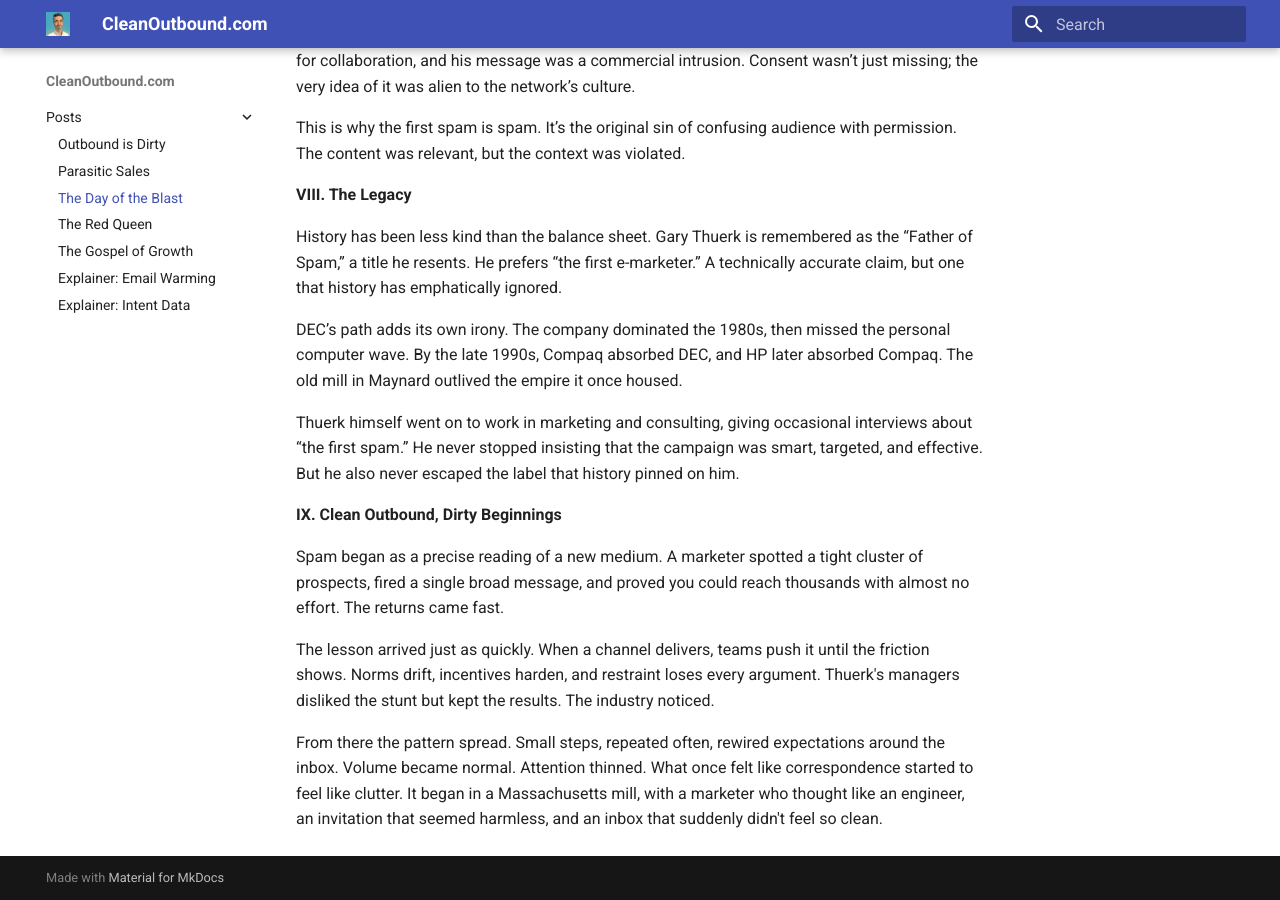
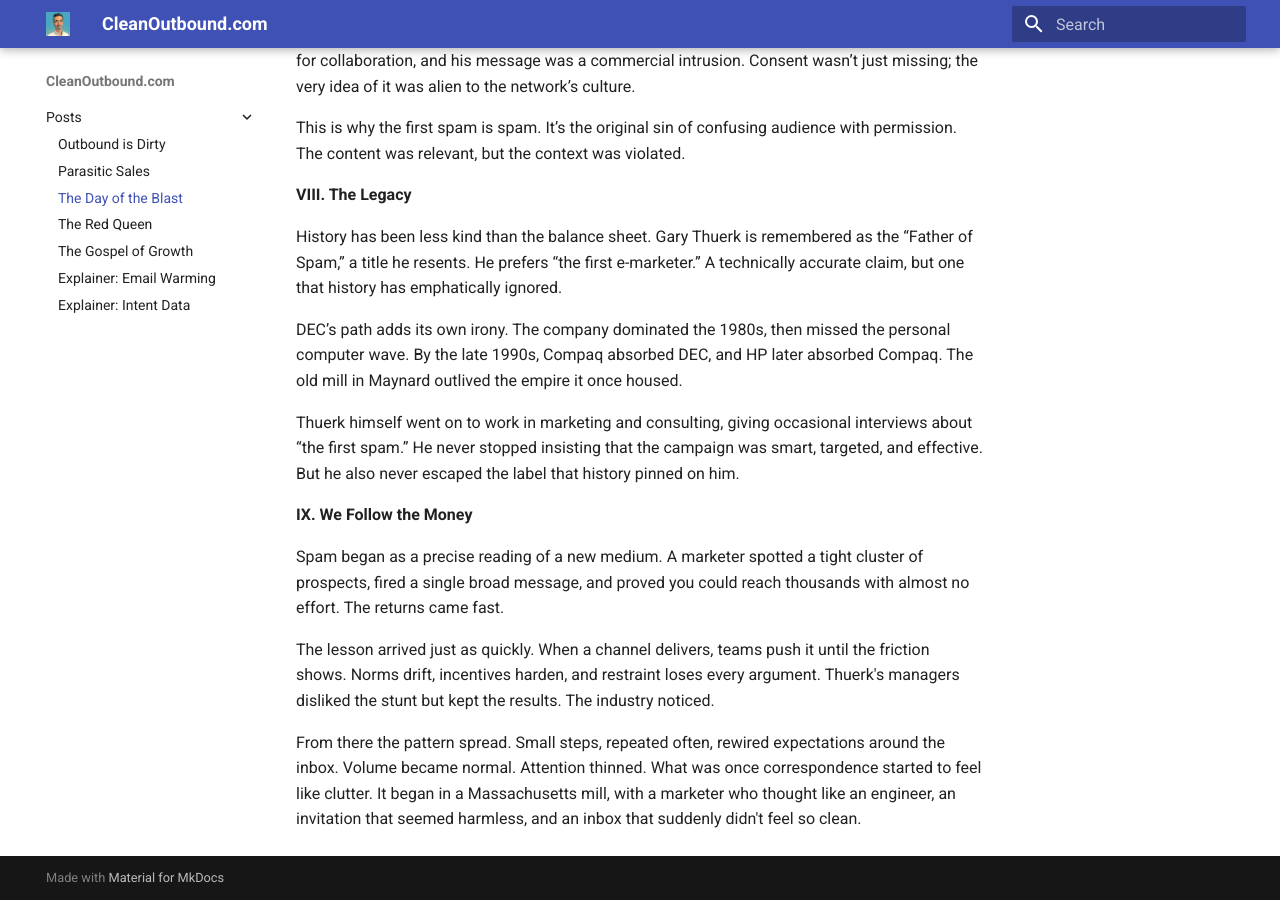
Before and after one commit to sergigon1979/cleanoutbound, an MkDocs documentation site: the page built from docs/posts/the-day-of-the-blast.md, in a window 1280 px wide and 900 px high, scrolled down 2859 px. Built offline with MkDocs 1.6.1 and Material for MkDocs 9.7.7, drawn with Linux system fonts in a browser that asks for light colours.

Commit message:
Update content

```diff
--- a/docs/posts/the-day-of-the-blast.md
+++ b/docs/posts/the-day-of-the-blast.md
@@ -123,10 +123,10 @@
 Thuerk himself went on to work in marketing and consulting, giving occasional interviews about “the first spam.” He never stopped insisting that the campaign was smart, targeted, and effective. But he also never escaped the label that history pinned on him.
 
 
-**IX. Clean Outbound, Dirty Beginnings**
+**IX. We Follow the Money**
 
 Spam began as a precise reading of a new medium. A marketer spotted a tight cluster of prospects, fired a single broad message, and proved you could reach thousands with almost no effort. The returns came fast.
 
 The lesson arrived just as quickly. When a channel delivers, teams push it until the friction shows. Norms drift, incentives harden, and restraint loses every argument. Thuerk's managers disliked the stunt but kept the results. The industry noticed.
 
-From there the pattern spread. Small steps, repeated often, rewired expectations around the inbox. Volume became normal. Attention thinned. What once felt like correspondence started to feel like clutter. It began in a Massachusetts mill, with a marketer who thought like an engineer, an invitation that seemed harmless, and an inbox that suddenly didn't feel so clean.
+From there the pattern spread. Small steps, repeated often, rewired expectations around the inbox. Volume became normal. Attention thinned. What was once correspondence started to feel like clutter. It began in a Massachusetts mill, with a marketer who thought like an engineer, an invitation that seemed harmless, and an inbox that suddenly didn't feel so clean.
```
Also changed, not shown: site/posts/the-day-of-the-blast/index.html, site/search/search_index.json, 1 other file.
